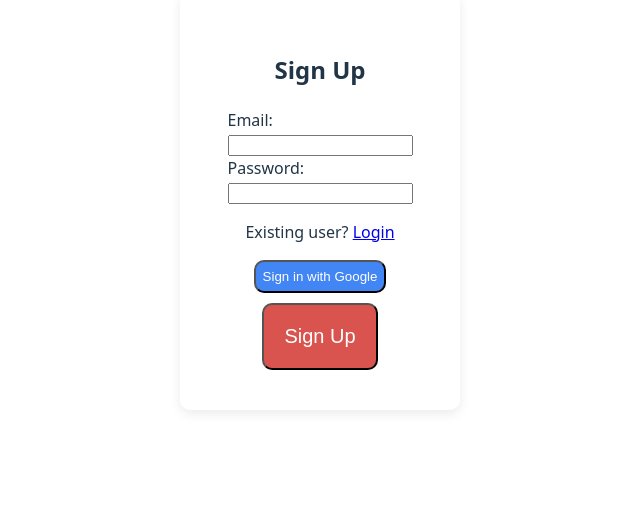
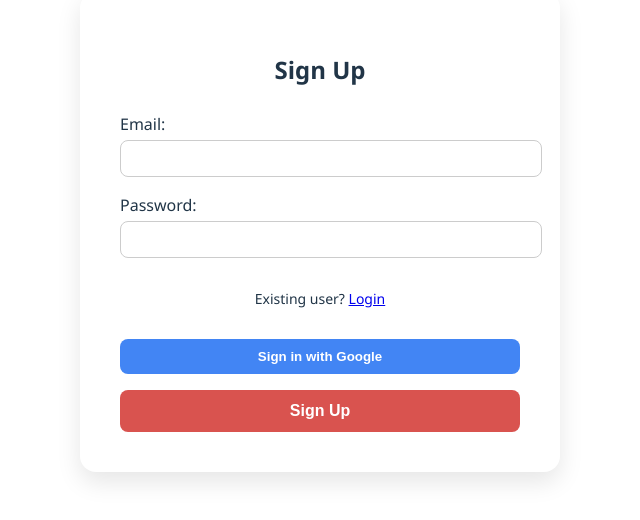
Before and after one commit to rohit2195-jpg/Veritas-AI_Accountant, a React (Vite) app in the folder frontend/: page /signup in a window 1280 px wide. Shown: the part 108-628 px from the top of the page, without its empty margins (320-960 px from the left). Built offline with nearby package versions, Linux system fonts and the light colour scheme.

Commit message:
login/signup

```diff
--- a/frontend/src/Login.tsx
+++ b/frontend/src/Login.tsx
@@ -61,66 +61,111 @@
 
 
     return (
-        <div style={{
+        <div
+            style={{
                 display: 'flex',
                 flexDirection: 'column',
                 alignItems: 'center',
-            outline: 'none',
-            marginLeft: '500px',
-            marginRight: '500px',
-            marginTop: '100px',
-            borderRadius: '10px',
+                margin: '100px auto',
+                maxWidth: '400px',
+                borderRadius: '16px',
                 backgroundColor: '#ffffff',
-            boxShadow: '0 4px 12px rgba(0, 0, 0, 0.08)',
+                boxShadow: '0 10px 25px rgba(0, 0, 0, 0.1)',
                 padding: '40px',
-        }}>
-            <div>
-    <h2 style={{
-        textAlign: "center"
+                fontFamily: 'Segoe UI, sans-serif',
+            }}
+        >
+            <h2 style={{ textAlign: 'center', marginBottom: '24px' }}>Log in</h2>
 
-    }} >Login</h2>
-    <form style={{
+            <form
+                onSubmit={handleSubmit}
+                style={{
                     display: 'flex',
                     flexDirection: 'column',
-        alignItems: 'center',
-    }}onSubmit={handleSubmit}>
+                    width: '100%',
+                    gap: '16px',
+                }}
+            >
                 <div>
-    <label htmlFor="email" >Email:</label> <br/>
+                    <label htmlFor="email" style={{ fontWeight: 500 }}>
+                        Email:
+                    </label>
                     <input
                         type="email"
                         id="email"
                         value={email}
                         onChange={(e) => setEmail(e.target.value)}
+                        required
+                        style={{
+                            width: '100%',
+                            padding: '10px',
+                            borderRadius: '8px',
+                            border: '1px solid #ccc',
+                            marginTop: '4px',
+                        }}
+                    />
+                </div>
 
-    required
-    />
-    <label htmlFor="password" style={{ display: 'block' }}>Password:</label>
+                <div>
+                    <label htmlFor="password" style={{ fontWeight: 500 }}>
+                        Password:
+                    </label>
                     <input
                         type="password"
                         id="password"
                         value={password}
                         onChange={(e) => setPassword(e.target.value)}
                         required
+                        style={{
+                            width: '100%',
+                            padding: '10px',
+                            borderRadius: '8px',
+                            border: '1px solid #ccc',
+                            marginTop: '4px',
+                        }}
                     />
                 </div>
-    {error && <p >{error}</p>}
-        <p>Not a user? <Link to="/signup">Sign up</Link></p>
 
-        <button onClick={handleGoogleSignIn} style={{marginBottom: "10px", padding:"7px",
-            backgroundColor: "#4285F4",
-            color: "white",
-            borderRadius: "10px" }}>Sign in with Google</button>
+                {error && (
+                    <p style={{ color: 'red', fontSize: '14px', marginTop: '-8px' }}>{error}</p>
+                )}
 
-        <button type="submit" style={{padding: "20px", borderRadius: "10px",
-        backgroundColor: "#d9534f",
-            color: "white",
-            fontSize: "20px",
-        }}className={"btn-primary"}>
+                <p style={{ textAlign: 'center', fontSize: '14px' }}>
+                    Not a user? <Link to="/signup">Sign up</Link>
+                </p>
+
+                <button
+                    type="button"
+                    onClick={handleGoogleSignIn}
+                    style={{
+                        padding: '10px',
+                        backgroundColor: '#4285F4',
+                        color: 'white',
+                        borderRadius: '8px',
+                        border: 'none',
+                        cursor: 'pointer',
+                        fontWeight: 600,
+                    }}
+                >
+                    Sign in with Google
+                </button>
+
+                <button
+                    type="submit"
+                    style={{
+                        padding: '12px',
+                        borderRadius: '8px',
+                        backgroundColor: '#d9534f',
+                        color: 'white',
+                        fontSize: '16px',
+                        fontWeight: 600,
+                        border: 'none',
+                        cursor: 'pointer',
+                    }}
+                >
                     Login
                 </button>
             </form>
-        </div>
-
         </div>
     );
 }
--- a/frontend/src/Signup.tsx
+++ b/frontend/src/Signup.tsx
@@ -27,7 +27,6 @@
     const [password, setPassword] = useState('');
     const [error, setError] = useState('');
     const navigate = useNavigate();
-
 
 
     const handleSubmit = async (event: any) => {
@@ -72,66 +71,111 @@
 
 
     return (
-        <div style={{
+        <div
+            style={{
                 display: 'flex',
                 flexDirection: 'column',
                 alignItems: 'center',
-            outline: 'none',
-            marginLeft: '500px',
-            marginRight: '500px',
-            marginTop: '100px',
-            borderRadius: '10px',
+                margin: '100px auto',
+                maxWidth: '400px',
+                borderRadius: '16px',
                 backgroundColor: '#ffffff',
-            boxShadow: '0 4px 12px rgba(0, 0, 0, 0.08)',
+                boxShadow: '0 10px 25px rgba(0, 0, 0, 0.1)',
                 padding: '40px',
-        }}>
-            <div>
-                <h2 style={{
-                    textAlign: "center"
+                fontFamily: 'Segoe UI, sans-serif',
+            }}
+        >
+            <h2 style={{textAlign: 'center', marginBottom: '24px'}}>Sign Up</h2>
 
-                }} >Sign Up</h2>
-                <form style={{
+            <form
+                onSubmit={handleSubmit}
+                style={{
                     display: 'flex',
                     flexDirection: 'column',
-                    alignItems: 'center',
-                }}onSubmit={handleSubmit}>
+                    width: '100%',
+                    gap: '16px',
+                }}
+            >
                 <div>
-                        <label htmlFor="email" >Email:</label> <br/>
+                    <label htmlFor="email" style={{fontWeight: 500}}>
+                        Email:
+                    </label>
                     <input
                         type="email"
                         id="email"
                         value={email}
                         onChange={(e) => setEmail(e.target.value)}
+                        required
+                        style={{
+                            width: '100%',
+                            padding: '10px',
+                            borderRadius: '8px',
+                            border: '1px solid #ccc',
+                            marginTop: '4px',
+                        }}
+                    />
+                </div>
 
-                            required
-                        />
-                        <label htmlFor="password" style={{ display: 'block' }}>Password:</label>
+                <div>
+                    <label htmlFor="password" style={{fontWeight: 500}}>
+                        Password:
+                    </label>
                     <input
                         type="password"
                         id="password"
                         value={password}
                         onChange={(e) => setPassword(e.target.value)}
                         required
+                        style={{
+                            width: '100%',
+                            padding: '10px',
+                            borderRadius: '8px',
+                            border: '1px solid #ccc',
+                            marginTop: '4px',
+                        }}
                     />
                 </div>
-                    {error && <p >{error}</p>}
-                    <p>Existing user? <Link to="/">Login</Link></p>
 
-                    <button onClick={handleGoogleSignIn} style={{marginBottom: "10px", padding:"7px",
-                        backgroundColor: "#4285F4",
-                        color: "white",
-                        borderRadius: "10px" }}>Sign in with Google</button>
+                {error && (
+                    <p style={{color: 'red', fontSize: '14px', marginTop: '-8px'}}>{error}</p>
+                )}
 
-                    <button type="submit" style={{padding: "20px", borderRadius: "10px",
-                        backgroundColor: "#d9534f",
-                        color: "white",
-                        fontSize: "20px",
-                    }}className={"btn-primary"}>
+                <p style={{textAlign: 'center', fontSize: '14px'}}>
+                    Existing user? <Link to="/">Login</Link>
+                </p>
+
+                <button
+                    type="button"
+                    onClick={handleGoogleSignIn}
+                    style={{
+                        padding: '10px',
+                        backgroundColor: '#4285F4',
+                        color: 'white',
+                        borderRadius: '8px',
+                        border: 'none',
+                        cursor: 'pointer',
+                        fontWeight: 600,
+                    }}
+                >
+                    Sign in with Google
+                </button>
+
+                <button
+                    type="submit"
+                    style={{
+                        padding: '12px',
+                        borderRadius: '8px',
+                        backgroundColor: '#d9534f',
+                        color: 'white',
+                        fontSize: '16px',
+                        fontWeight: 600,
+                        border: 'none',
+                        cursor: 'pointer',
+                    }}
+                >
                     Sign Up
                 </button>
             </form>
-            </div>
-
         </div>
     );
 }
```
Lines whose indentation alone changed are shown as unchanged.
